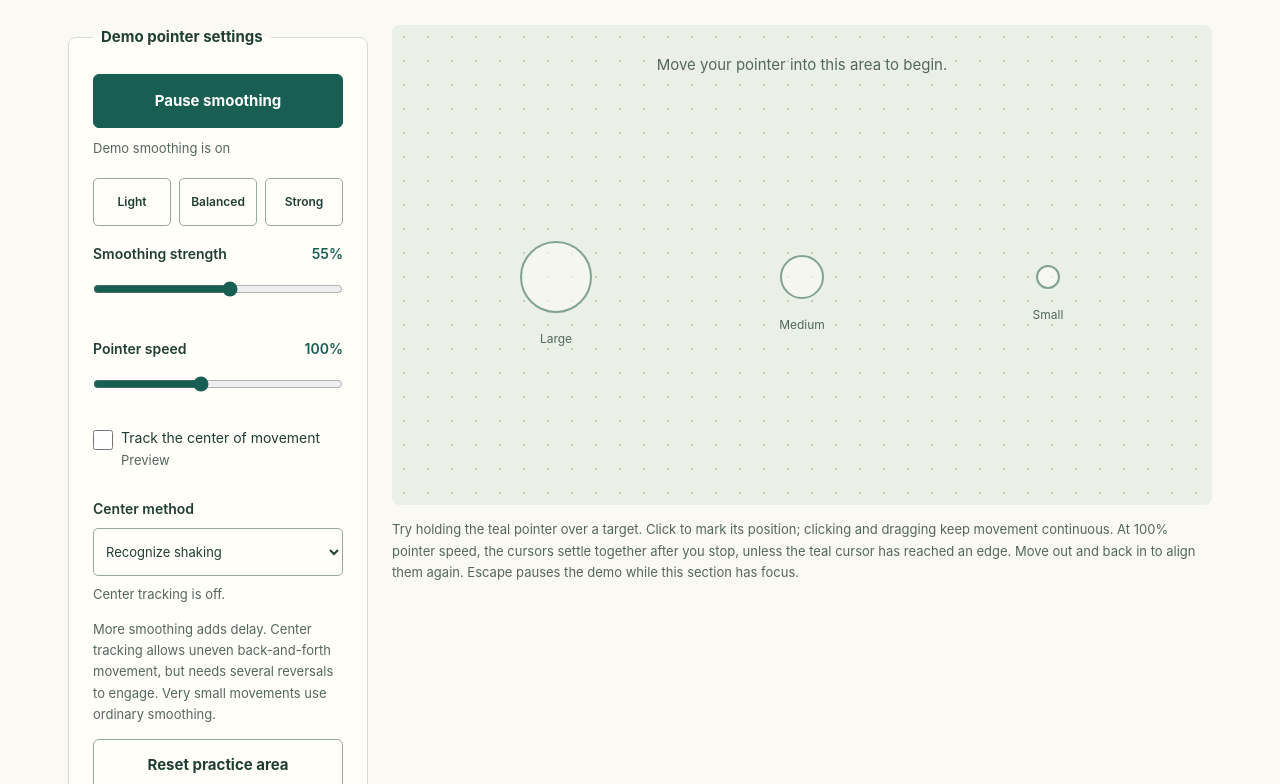
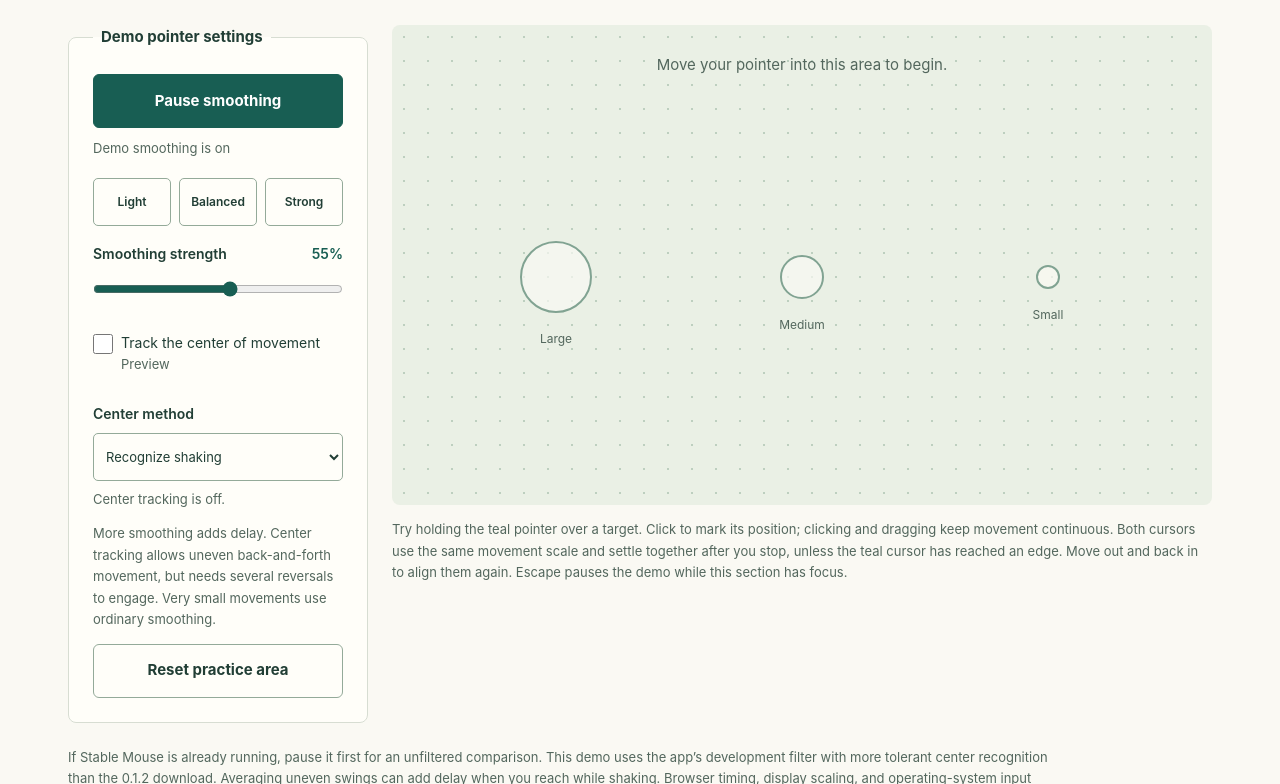
Before and after one commit to Hunter-Boone/stable-mouse, a plain HTML site: page website/index.html in a window 1280 px wide. Shown: the part 1645-2429 px from the top of the page. Drawn offline with Linux system fonts and the light colour scheme.

Commit message:
Fix browser comparison to one-to-one pointer speed

```diff
--- a/website/demo.mjs
+++ b/website/demo.mjs
@@ -6,7 +6,6 @@ const area = section.querySelector('.demo-area');
 const ghost = section.querySelector('.demo-cursor');
 const mark = section.querySelector('.demo-click');
 const strength = section.querySelector('#demo-strength');
-const speed = section.querySelector('#demo-speed');
 const center = section.querySelector('#demo-center');
 const method = section.querySelector('#demo-center-method');
 const centerWindow = section.querySelector('#demo-center-window');
@@ -89,10 +88,9 @@ function configure() {
     filter = nextMode === 'always' ? new AlwaysCenter() : new Stabilizer();
     mode = nextMode;
   }
-  filter.configure({ strength: Number(strength.value), speed: Number(speed.value) / 100, centerTracking: center.checked,
+  filter.configure({ strength: Number(strength.value), speed: 1, centerTracking: center.checked,
     windowSeconds: Number(centerWindow.value) / 1000 });
   section.querySelector('#demo-strength-value').textContent = `${strength.value}%`;
-  section.querySelector('#demo-speed-value').textContent = `${speed.value}%`;
   status.textContent = enabled ? 'Demo smoothing is on' : 'Paused · Both cursors move together';
   toggle.textContent = enabled ? 'Pause smoothing' : 'Enable smoothing';
   toggle.setAttribute('aria-pressed', String(enabled));
@@ -114,7 +112,7 @@ area.addEventListener('pointerdown', event => {
   // the desktop app's click-tail cancellation policy.
   mark.style.transform = `translate(${output.x}px, ${output.y}px)`; mark.hidden = false;
 });
-for (const control of [strength, speed, center]) control.addEventListener('input', configure);
+for (const control of [strength, center]) control.addEventListener('input', configure);
 method.addEventListener('change', () => { center.checked = true; configure(); });
 centerWindow.addEventListener('input', () => { leave(); configure(); });
 section.querySelectorAll('[data-strength]').forEach(button => button.addEventListener('click', () => {
--- a/website/index.html
+++ b/website/index.html
@@ -50,7 +50,7 @@
   <section id="how" class="section wrap" aria-labelledby="how-title">
     <div class="section-heading"><p class="eyebrow">YOUR MOUSE. YOUR PACE.</p><h2 id="how-title">A little steadier,<br>on your terms.</h2><p>Stable Mouse works with the desktop pointer you already use. Start paused, try a setting, and change it whenever you need.</p></div>
     <div class="features">
-      <article><span class="feature-number">01 / ADJUST</span><h3>Find your balance</h3><p>Choose Light, Balanced, or Strong smoothing. Adjust pointer speed separately. More smoothing reduces shaking but adds delay.</p></article>
+      <article><span class="feature-number">01 / ADJUST</span><h3>Find your balance</h3><p>Choose Light, Balanced, or Strong smoothing. The desktop app also lets you adjust pointer speed. More smoothing reduces shaking but adds delay.</p></article>
       <article><span class="feature-number">02 / HOLD</span><h3>Help with small targets</h3><p>Optional center tracking looks for the middle of repeated back-and-forth shaking. It can help hold a target, but needs several reversals to recognize a pattern.</p></article>
       <article><span class="feature-number">03 / PAUSE</span><h3>Stay in charge</h3><p>Enable or pause from the app or tray. Use the emergency shortcut when you need to. Starting at login and enabling at launch are separate choices.</p></article>
       <article><span class="feature-number">04 / PRACTICE</span><h3>Try it at your own pace</h3><p>Use the built-in practice area to compare settings. No scores, saved movement history, or medical measurements.</p></article>
@@ -67,8 +67,6 @@
         <div class="demo-presets" role="group" aria-label="Smoothing presets"><button type="button" data-strength="25">Light</button><button type="button" data-strength="55">Balanced</button><button type="button" data-strength="85">Strong</button></div>
         <label for="demo-strength">Smoothing strength <output id="demo-strength-value" for="demo-strength">55%</output></label>
         <input id="demo-strength" type="range" min="0" max="100" value="55" step="1">
-        <label for="demo-speed">Pointer speed <output id="demo-speed-value" for="demo-speed">100%</output></label>
-        <input id="demo-speed" type="range" min="25" max="200" value="100" step="1">
         <label class="demo-check" for="demo-center"><input id="demo-center" type="checkbox">Track the center of movement <span class="small">Preview</span></label>
         <label for="demo-center-method">Center method</label>
         <select id="demo-center-method" aria-describedby="demo-center-help">
@@ -92,7 +90,7 @@
           <div class="demo-click" hidden aria-hidden="true"></div>
           <svg class="demo-cursor" hidden aria-hidden="true" width="28" height="36" viewBox="0 0 28 36"><path d="M1 1v27l7-7 7 13 7-4-7-13 11-1z" fill="#185e53" stroke="#fff" stroke-width="2" stroke-linejoin="round"/></svg>
         </div>
-        <p id="demo-instructions" class="small">Try holding the teal pointer over a target. Click to mark its position; clicking and dragging keep movement continuous. At 100% pointer speed, the cursors settle together after you stop, unless the teal cursor has reached an edge. Move out and back in to align them again. Escape pauses the demo while this section has focus.</p>
+        <p id="demo-instructions" class="small">Try holding the teal pointer over a target. Click to mark its position; clicking and dragging keep movement continuous. Both cursors use the same movement scale and settle together after you stop, unless the teal cursor has reached an edge. Move out and back in to align them again. Escape pauses the demo while this section has focus.</p>
       </div>
     </div>
     <p class="demo-limits">If Stable Mouse is already running, pause it first for an unfiltered comparison. This demo uses the app’s development filter with more tolerant center recognition than the 0.1.2 download. Averaging uneven swings can add delay when you reach while shaking. Browser timing, display scaling, and operating-system input handling can also make the desktop app feel different. The desktop app cancels residual movement on clicks; this comparison keeps it so clicking does not leave the cursors offset. It never hides, locks, or moves your real cursor. Nothing you do here is saved or uploaded. Use a mouse, trackpad, or pen; touch scrolling stays normal.</p>
```
Also changed, not shown: tests/web/check-browser.mjs (+4 -3 lines), 1 other file.
